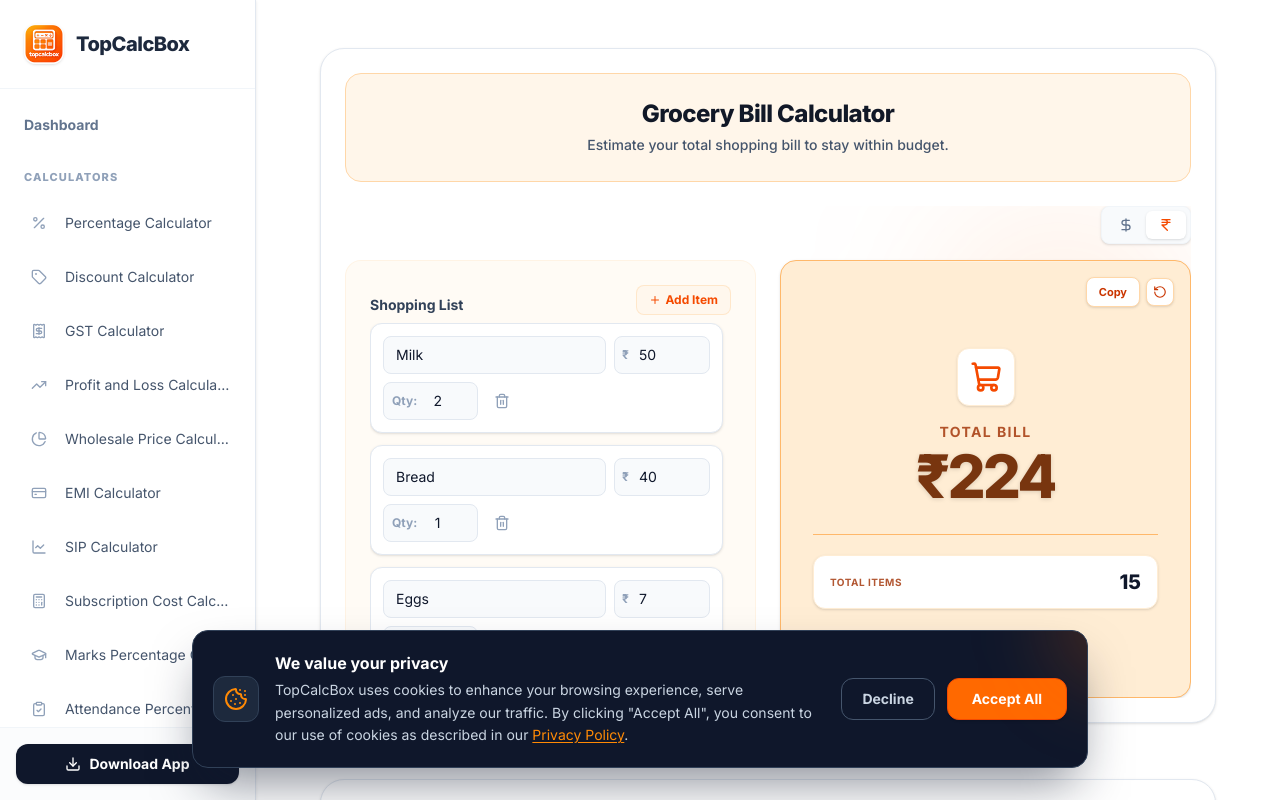
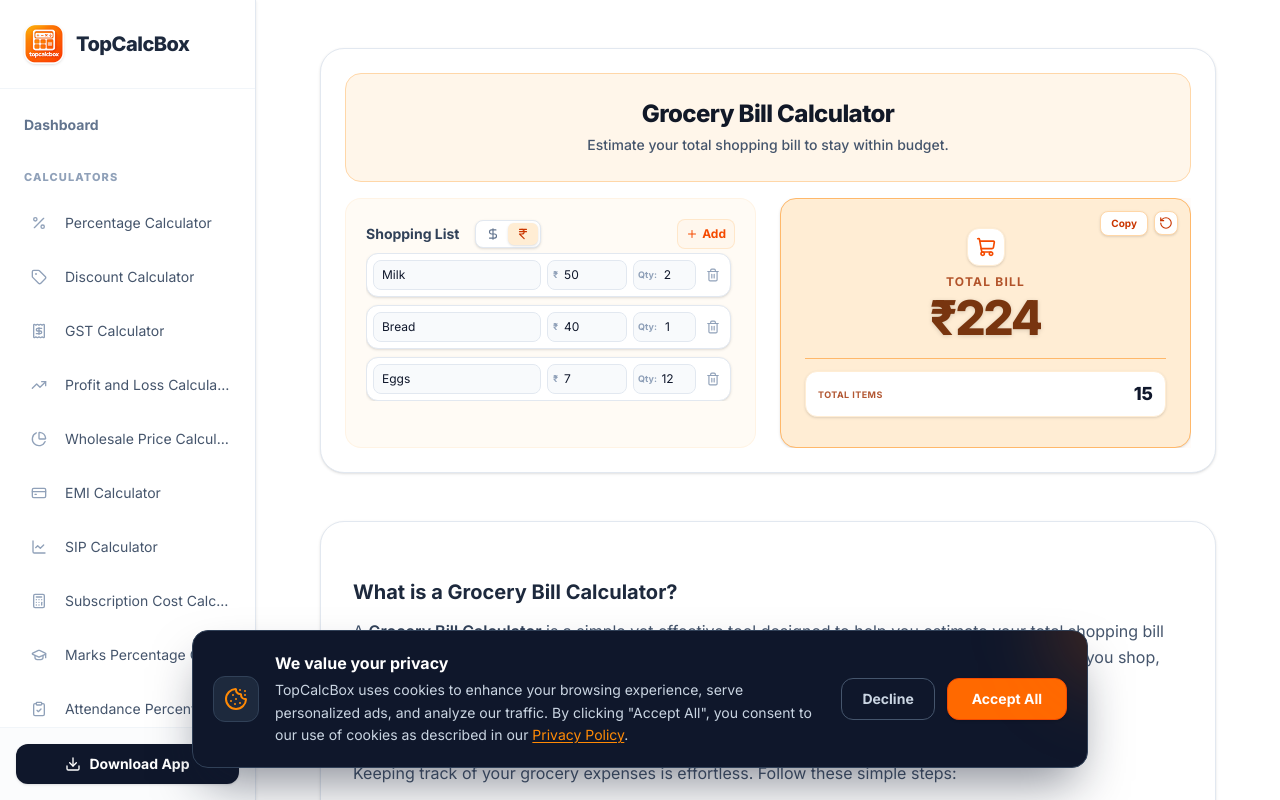
Before and after one commit to Amitrajpoot92/15tools, a Next.js app: page /grocery-bill-calculator in a window 1280 px wide. Built offline with nearby package versions, Linux system fonts and the light colour scheme.

Commit message:
UI enhancements and layout compression for calculators

```diff
--- a/src/app/bmi-calculator/page.tsx
+++ b/src/app/bmi-calculator/page.tsx
@@ -36,11 +36,11 @@ export default function Page() {
       <div className="max-w-4xl mx-auto mb-10 bg-white rounded-3xl p-4 md:p-6 shadow-sm border border-slate-200 mt-2">
         {/* Ultra Compact Header */}
         {/* Ultra Compact Header */}
-        <div className="flex flex-col items-center text-center bg-rose-100 rounded-2xl p-4 md:p-6 mb-6 border border-rose-300">
-          <h1 className="text-xl md:text-2xl font-extrabold text-[#111827] tracking-tight mb-1">
+        <div className="flex flex-col items-center text-center bg-emerald-100 rounded-2xl p-4 md:p-6 mb-6 border border-emerald-300">
+          <h1 className="text-xl md:text-2xl font-extrabold text-emerald-900 tracking-tight mb-1">
             BMI Calculator
           </h1>
-          <p className="text-slate-600 text-xs md:text-sm max-w-2xl font-medium leading-relaxed">
+          <p className="text-slate-800 text-xs md:text-sm max-w-2xl font-medium leading-relaxed">
             Calculate your Body Mass Index (BMI) to check your health and fitness level.
           </p>
         </div>
--- a/src/app/calorie-calculator/page.tsx
+++ b/src/app/calorie-calculator/page.tsx
@@ -36,11 +36,11 @@ export default function Page() {
       <div className="max-w-4xl mx-auto mb-10 bg-white rounded-3xl p-4 md:p-6 shadow-sm border border-slate-200 mt-2">
         {/* Ultra Compact Header */}
         {/* Ultra Compact Header */}
-        <div className="flex flex-col items-center text-center bg-[#c3f6e1] rounded-2xl p-4 md:p-6 mb-6 border border-emerald-300">
-          <h1 className="text-xl md:text-2xl font-extrabold text-[#111827] tracking-tight mb-1">
+        <div className="flex flex-col items-center text-center bg-emerald-100 rounded-2xl p-4 md:p-6 mb-6 border border-emerald-300">
+          <h1 className="text-xl md:text-2xl font-extrabold text-emerald-900 tracking-tight mb-1">
             Calorie Calculator
           </h1>
-          <p className="text-slate-600 text-xs md:text-sm max-w-2xl font-medium leading-relaxed">
+          <p className="text-slate-800 text-xs md:text-sm max-w-2xl font-medium leading-relaxed">
             Estimate your daily calorie needs based on your body and activity.
           </p>
         </div>
--- a/src/app/fuel-cost-calculator/page.tsx
+++ b/src/app/fuel-cost-calculator/page.tsx
@@ -33,10 +33,9 @@ export default function FuelCostPage() {
       />
 
 
-      <div className="max-w-4xl mx-auto mb-10 bg-white rounded-3xl p-4 md:p-6 shadow-sm border border-slate-200 mt-2">
+      <div className="max-w-4xl mx-auto mb-6 bg-white rounded-3xl p-3 md:p-6 shadow-sm border border-slate-200 mt-2">
         {/* Ultra Compact Header */}
-        {/* Ultra Compact Header */}
-        <div className="flex flex-col items-center text-center bg-[#c3f6e1] rounded-2xl p-4 md:p-6 mb-6 border border-emerald-300">
+        <div className="flex flex-col items-center text-center bg-[#c3f6e1] rounded-2xl p-4 md:p-6 mb-4 border border-emerald-300">
           <h1 className="text-xl md:text-2xl font-extrabold text-[#111827] tracking-tight mb-1">
             Fuel Cost Calculator
           </h1>
--- a/src/app/grocery-bill-calculator/page.tsx
+++ b/src/app/grocery-bill-calculator/page.tsx
@@ -33,9 +33,9 @@ export default function Page() {
       />
 
 
-      <div className="max-w-4xl mx-auto mb-10 bg-white rounded-3xl p-4 md:p-6 shadow-sm border border-slate-200 mt-2">
+      <div className="max-w-4xl mx-auto mb-6 bg-white rounded-3xl p-3 md:p-6 shadow-sm border border-slate-200 mt-2">
         {/* Ultra Compact Header */}
-        <div className="flex flex-col items-center text-center bg-orange-100/50 rounded-2xl p-4 md:p-6 mb-6 border border-orange-200">
+        <div className="flex flex-col items-center text-center bg-orange-100/50 rounded-2xl p-4 md:p-6 mb-4 border border-orange-200">
           <h1 className="text-xl md:text-2xl font-extrabold text-[#111827] tracking-tight mb-1">
             Grocery Bill Calculator
           </h1>
--- a/src/components/calculators/GroceryBillCalculator.tsx
+++ b/src/components/calculators/GroceryBillCalculator.tsx
@@ -97,37 +97,37 @@ export function GroceryBillCalculator() {
     <div className="w-full relative overflow-hidden">
       <div className="absolute top-0 right-0 w-64 h-64 bg-orange-500/10 rounded-full blur-[80px] pointer-events-none" />
 
-      {/* Currency Toggle */}
-      <div className="flex justify-end mb-4 relative z-10">
-        <div className="bg-slate-50 border border-slate-100 p-1 rounded-lg flex items-center shadow-sm">
+      {/* Grid container taking full width without extra top margin */}
+      <div className="relative z-10 grid grid-cols-1 md:grid-cols-2 gap-4 md:gap-6">
+        <div className="space-y-2 bg-orange-50/50 border border-orange-100/50 p-3 md:p-5 rounded-2xl">
+          <div className="flex justify-between items-center mb-1">
+            <div className="flex items-center gap-2 md:gap-4">
+              <label className="text-sm font-bold text-slate-700 hidden sm:block">Shopping List</label>
+              {/* Currency Toggle moved inline */}
+              <div className="bg-white border border-slate-200 p-0.5 rounded-lg flex items-center shadow-sm">
                 <button
                   onClick={() => setCurrency("$")}
-            className={`px-3 py-1.5 rounded-md transition-all font-bold text-sm ${currency === "$" ? "bg-white shadow-sm text-orange-600" : "text-slate-500 hover:text-slate-700"}`}
+                  className={`px-2 py-1 rounded-md transition-all font-bold text-xs ${currency === "$" ? "bg-orange-100 shadow-sm text-orange-700" : "text-slate-500 hover:text-slate-700"}`}
                 >
-            <DollarSign className="w-4 h-4" />
+                  <DollarSign className="w-3.5 h-3.5" />
                 </button>
                 <button
                   onClick={() => setCurrency("₹")}
-            className={`px-3 py-1.5 rounded-md transition-all font-bold text-sm ${currency === "₹" ? "bg-white shadow-sm text-orange-600" : "text-slate-500 hover:text-slate-700"}`}
+                  className={`px-2 py-1 rounded-md transition-all font-bold text-xs ${currency === "₹" ? "bg-orange-100 shadow-sm text-orange-700" : "text-slate-500 hover:text-slate-700"}`}
                 >
-            <IndianRupee className="w-4 h-4" />
+                  <IndianRupee className="w-3.5 h-3.5" />
                 </button>
               </div>
             </div>
-
-      <div className="relative z-10 grid grid-cols-1 md:grid-cols-2 gap-6">
-        <div className="space-y-4 bg-orange-50/50 border border-orange-100/50 p-5 md:p-6 rounded-2xl">
-          <div className="flex justify-between items-end mb-2">
-            <label className="text-sm font-bold text-slate-700">Shopping List</label>
             <button
               onClick={addItem}
-              className="text-xs font-bold text-orange-600 bg-orange-50 hover:bg-orange-100 px-3 py-1.5 rounded-lg flex items-center transition-colors border border-orange-200/50"
+              className="text-[10px] sm:text-xs font-bold text-orange-600 bg-orange-50 hover:bg-orange-100 px-2 py-1.5 rounded-lg flex items-center transition-colors border border-orange-200/50"
             >
-              <Plus className="w-3 h-3 mr-1" /> Add Item
+              <Plus className="w-3 h-3 mr-1" /> Add
             </button>
           </div>
 
-          <div className="max-h-[350px] overflow-y-auto pr-2 space-y-3 scrollbar-thin scrollbar-thumb-slate-200">
+          <div className="max-h-[250px] md:max-h-[350px] overflow-y-auto pr-1 space-y-2 scrollbar-thin scrollbar-thumb-slate-200">
             <AnimatePresence>
               {items.map((item, index) => (
                 <motion.div
@@ -135,41 +135,41 @@ export function GroceryBillCalculator() {
                   initial={{ opacity: 0, height: 0 }}
                   animate={{ opacity: 1, height: "auto" }}
                   exit={{ opacity: 0, height: 0 }}
-                  className="flex flex-wrap gap-2 p-3 bg-white border border-slate-200 rounded-xl items-center shadow-sm"
+                  className="flex gap-1.5 p-1.5 bg-white border border-slate-200 rounded-xl items-center shadow-sm overflow-hidden"
                 >
                   <input
                     type="text"
                     value={item.name}
                     onChange={(e) => updateItem(item.id, "name", e.target.value)}
                     placeholder={`Item ${index + 1}`}
-                    className="flex-1 min-w-[120px] bg-slate-50 border border-slate-200 rounded-lg px-3 py-2 text-sm text-slate-900 focus:outline-none focus:border-orange-500 focus:ring-2 focus:ring-orange-500/10"
+                    className="flex-1 min-w-0 w-full bg-slate-50 border border-slate-200 rounded-lg px-2 py-1.5 text-xs text-slate-900 focus:outline-none focus:border-orange-500 focus:ring-2 focus:ring-orange-500/10"
                   />
-                  <div className="relative w-24">
-                    <span className="absolute left-2 top-1/2 -translate-y-1/2 text-xs text-slate-400 font-bold">{currency}</span>
+                  <div className="relative w-16 md:w-20 shrink-0">
+                    <span className="absolute left-1.5 top-1/2 -translate-y-1/2 text-[9px] text-slate-400 font-bold">{currency}</span>
                     <input
                       type="number"
                       value={item.price}
                       onChange={(e) => updateItem(item.id, "price", e.target.value)}
                       placeholder="Price"
-                      className="w-full bg-slate-50 border border-slate-200 rounded-lg pl-6 pr-2 py-2 text-sm text-slate-900 focus:outline-none focus:border-orange-500 focus:ring-2 focus:ring-orange-500/10"
+                      className="w-full bg-slate-50 border border-slate-200 rounded-lg pl-3 md:pl-4 pr-1 py-1.5 text-xs text-slate-900 focus:outline-none focus:border-orange-500 focus:ring-2 focus:ring-orange-500/10"
                     />
                   </div>
-                  <div className="flex items-center gap-1 bg-slate-50 border border-slate-200 rounded-lg px-2">
-                    <span className="text-xs text-slate-400 font-bold">Qty:</span>
+                  <div className="flex items-center gap-0.5 bg-slate-50 border border-slate-200 rounded-lg px-1 shrink-0">
+                    <span className="text-[9px] text-slate-400 font-bold hidden sm:block">Qty:</span>
                     <input
                       type="number"
                       value={item.quantity}
                       onChange={(e) => updateItem(item.id, "quantity", e.target.value)}
                       placeholder="1"
-                      className="w-12 bg-transparent py-2 text-sm text-slate-900 focus:outline-none text-center"
+                      className="w-6 md:w-8 bg-transparent py-1.5 text-xs text-slate-900 focus:outline-none text-center px-0"
                     />
                   </div>
                   <button
                     onClick={() => removeItem(item.id)}
-                    className={`p-2 rounded-lg transition-colors ${items.length > 1 ? "text-slate-400 hover:text-red-500 hover:bg-red-50" : "text-slate-300 cursor-not-allowed"}`}
+                    className={`p-1 shrink-0 rounded-lg transition-colors ${items.length > 1 ? "text-slate-400 hover:text-red-500 hover:bg-red-50" : "text-slate-300 cursor-not-allowed"}`}
                     disabled={items.length === 1}
                   >
-                    <Trash2 className="w-4 h-4" />
+                    <Trash2 className="w-3.5 h-3.5" />
                   </button>
                 </motion.div>
               ))}
@@ -177,27 +177,40 @@ export function GroceryBillCalculator() {
           </div>
         </div>
 
-        <div className="flex flex-col items-center justify-center p-8 bg-orange-100 rounded-2xl h-full min-h-[300px] shadow-sm border border-orange-300 relative overflow-hidden">
+        <div className="flex flex-col items-center justify-center p-4 md:p-6 bg-orange-100 rounded-2xl h-full min-h-[180px] md:min-h-[250px] shadow-sm border border-orange-300 relative overflow-hidden">
           <div className="absolute inset-x-0 top-0 h-px bg-gradient-to-r from-transparent via-white/40 to-transparent" />
 
-          <div className="absolute top-4 right-4 flex items-center gap-1.5 z-10">
+          <div className="absolute top-3 right-3 flex items-center gap-1.5 z-10">
             <button onClick={() => {
-              const itemsText = items.filter(s => s.name || s.price).map(s => `${s.name || 'Item'} (x${s.quantity || 1}): ${currency}${((parseFloat(s.price) || 0) * (parseFloat(s.quantity) || 1)).toFixed(2)}`).join('\n');
-              const text = `Grocery Bill Calculator\n---\n${itemsText}\n---\nTotal Items: ${result.totalItems}\nTotal Bill: ${currency}${formatNumber(result.total)}\n\nCalculate Online: https://topcalcbox.com/grocery-bill-calculator/`;
-              copyToClipboard(text);
-            }} className="flex items-center gap-1 px-3 py-1.5 bg-white border border-orange-200 rounded-lg text-[11px] font-bold text-orange-700 hover:bg-orange-50 transition-colors shadow-sm">
+              let copyStr = "Grocery Bill\n--------------------\n";
+              let index = 1;
+              items.forEach(s => {
+                if (s.name || s.price) {
+                  const qty = parseFloat(s.quantity) || 1;
+                  const price = parseFloat(s.price) || 0;
+                  const total = price * qty;
+                  copyStr += `${index}. ${s.name || 'Item'} - ${currency}${formatNumber(total, 2)}\n`;
+                  index++;
+                }
+              });
+              copyStr += "--------------------\n";
+              copyStr += `Total: ${currency}${formatNumber(result.total, 2)}\n\n`;
+              copyStr += "Calculate Online: https://topcalcbox.com/grocery-bill-calculator";
+
+              copyToClipboard(copyStr);
+            }} className="flex items-center gap-1 px-2.5 py-1 bg-white border border-orange-200 rounded-lg text-[10px] font-bold text-orange-700 hover:bg-orange-50 transition-colors shadow-sm">
               <span className="inline">{copied ? "Copied" : "Copy"}</span>
             </button>
-            <button onClick={reset} className="p-1.5 bg-white border border-orange-200 rounded-lg text-orange-700 hover:bg-orange-50 transition-colors shadow-sm">
+            <button onClick={reset} className="p-1 bg-white border border-orange-200 rounded-lg text-orange-700 hover:bg-orange-50 transition-colors shadow-sm">
               <RotateCcw className="w-3.5 h-3.5" />
             </button>
           </div>
 
-          <div className="p-3 bg-white rounded-xl shadow-sm mb-4 border border-orange-100">
-            <ShoppingCart className="w-8 h-8 text-orange-600" />
+          <div className="p-2 bg-white rounded-xl shadow-sm mb-2 border border-orange-100">
+            <ShoppingCart className="w-5 h-5 text-orange-600" />
           </div>
 
-          <p className="text-sm text-orange-800/80 uppercase tracking-widest font-bold mb-1">
+          <p className="text-[10px] md:text-xs text-orange-800/80 uppercase tracking-widest font-bold mb-1">
             Total Bill
           </p>
 
@@ -206,18 +219,18 @@ export function GroceryBillCalculator() {
               key={result.total}
               initial={{ scale: 0.8, opacity: 0 }}
               animate={{ scale: 1, opacity: 1 }}
-              className="text-4xl md:text-5xl lg:text-6xl font-extrabold text-[#78350f] tracking-tighter mb-4 drop-shadow-sm truncate"
+              className="text-3xl md:text-4xl lg:text-5xl font-extrabold text-[#78350f] tracking-tighter mb-2 drop-shadow-sm truncate"
               title={`${currency}${formatNumber(result.total)}`}
             >
               {currency}{formatNumber(result.total)}
             </motion.div>
           </div>
 
-          <div className="w-full border-t border-orange-300 my-3" />
+          <div className="w-full border-t border-orange-300 my-2" />
 
-          <div className="w-full flex justify-between items-center mt-2 px-4 py-3 bg-white shadow-sm rounded-xl border border-orange-100">
-            <span className="text-orange-800/80 font-bold uppercase text-[10px] tracking-wider">Total Items</span>
-            <span className="text-slate-900 font-extrabold text-xl">{formatNumber(result.totalItems, 0)}</span>
+          <div className="w-full flex justify-between items-center mt-1 px-3 py-2 bg-white shadow-sm rounded-xl border border-orange-100">
+            <span className="text-orange-800/80 font-bold uppercase text-[9px] tracking-wider">Total Items</span>
+            <span className="text-slate-900 font-extrabold text-lg">{formatNumber(result.totalItems, 0)}</span>
           </div>
         </div>
       </div>
--- a/src/components/calculators/LoveCalculator.tsx
+++ b/src/components/calculators/LoveCalculator.tsx
@@ -47,11 +47,13 @@ export function LoveCalculator() {
   };
 
   const getMessageAndStars = (score: number) => {
-    if (score > 85) return { msg: "A Match Made in Heaven! 💖", stars: 5 };
-    if (score > 70) return { msg: "Very Strong Connection! 💘", stars: 4 };
-    if (score > 50) return { msg: "There's definitely a spark! ✨", stars: 3 };
-    if (score > 30) return { msg: "Could work with some effort. 🤔", stars: 2 };
-    return { msg: "Maybe just stay friends. 🤝", stars: 1 };
+    if (score >= 95) return { msg: "Soulmates! Pure perfection! 💘🔥", stars: 5 };
+    if (score >= 85) return { msg: "A Match Made in Heaven! 😍✨", stars: 5 };
+    if (score >= 70) return { msg: "Very Strong Connection! 💕🚀", stars: 4 };
+    if (score >= 50) return { msg: "There's definitely a spark! 😚💫", stars: 3 };
+    if (score >= 30) return { msg: "Could work with some effort. 🤔🌱", stars: 2 };
+    if (score >= 15) return { msg: "Maybe just stay friends. 🤝😅", stars: 1 };
+    return { msg: "Run away! Total disaster! 🚩🏃‍♂️", stars: 0 };
   };
 
   const resultData = result !== null ? getMessageAndStars(result) : null;
@@ -75,7 +77,7 @@ export function LoveCalculator() {
               />
             </div>
 
-            <div className="flex justify-center -my-3 relative z-10">
+            <div className="flex justify-center my-0 relative z-10">
               <div className="bg-white p-3 rounded-full shadow-sm border border-rose-100 flex items-center justify-center">
                 <Heart className="w-5 h-5 text-rose-500 fill-rose-500" />
               </div>
```
Also changed, not shown: src/components/calculators/CalorieCalculator.tsx (+42 -37 lines), src/components/calculators/FuelCostCalculator.tsx (+26 -30 lines). Lines whose indentation alone changed are shown as unchanged.
